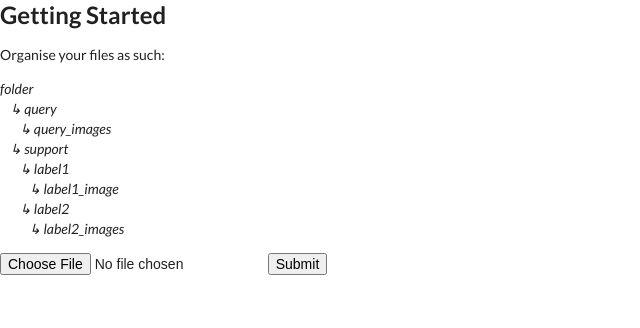
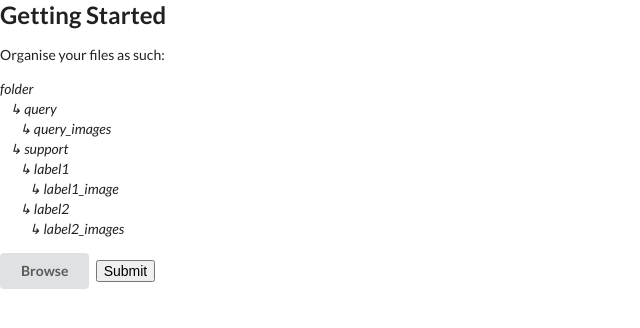
Before and after one commit to beetee17/few_shot_learning, a FastAPI app: page / in a window 1280 px wide. Shown: the top 328 px of the page, without its empty margins (0-640 px from the left). Run offline with FastAPI, Linux system fonts and the light colour scheme; some libraries are stand-ins or nearby versions.

Commit message:
able to preview uploaded images

```diff
--- a/aircraft/templates/home.html
+++ b/aircraft/templates/home.html
@@ -19,27 +19,30 @@
             $(document).ready(function() {
 
                 // open file browser when browse button is clicked
+                $('#browse').click(function() {
+                    $('#files').trigger('click')
+                })
 
-                // $('#files').onChange = function () {
+                document.getElementById('files').onchange = function (e) {
 
-                //     console.log('test')
-                //     var theFiles = e.target.files;
-                //     console.log(theFiles)
+                    console.log('test')
+                    var theFiles = e.target.files;
+                    console.log(theFiles)
 
-                //     for (i=0; i < theFiles.length; i++) {
-                //         console.log(theFiles[i])
-                        // var img = document.createElement('img')
-                        // img.src = URL.createObjectURL(files[i])
-                        // img.width = 280
-                        // img.height = 200
-                        // document.body.appendChild(img)
-                //     }
+                    for (i=0; i < theFiles.length; i++) {
+                        console.log(theFiles[i])
+                        var img = document.createElement('img')
+                        img.src = URL.createObjectURL(theFiles[i])
+                        img.width = 280
+                        img.height = 200
+                        document.body.appendChild(img)
+                    }
 
 
-                // }
-
+                }
 
             });
+
         </script>
 
         <title> WELCOME </title>
@@ -59,9 +62,20 @@
         <p>
 
                 <form id='form', action="/uploadfiles/" enctype="multipart/form-data" method="post">
-                <input name="files", id='files', type="file" webkitdirectory directory multiple, onchange="get_imgs()">
+
+                <input name="files" type="file" id="files" style="display: none" webkitdirectory directory multiple/>
+
+                <button input type="button" id='browse', class="ui button">Browse</button>
+
+                <!-- <input name="files", id='files', type="file" webkitdirectory directory multiple> -->
+
                 <input type="submit">
                 </form>
+
+
+
+                <img id='output' width='200' />
+
     </body>
 
 
```
